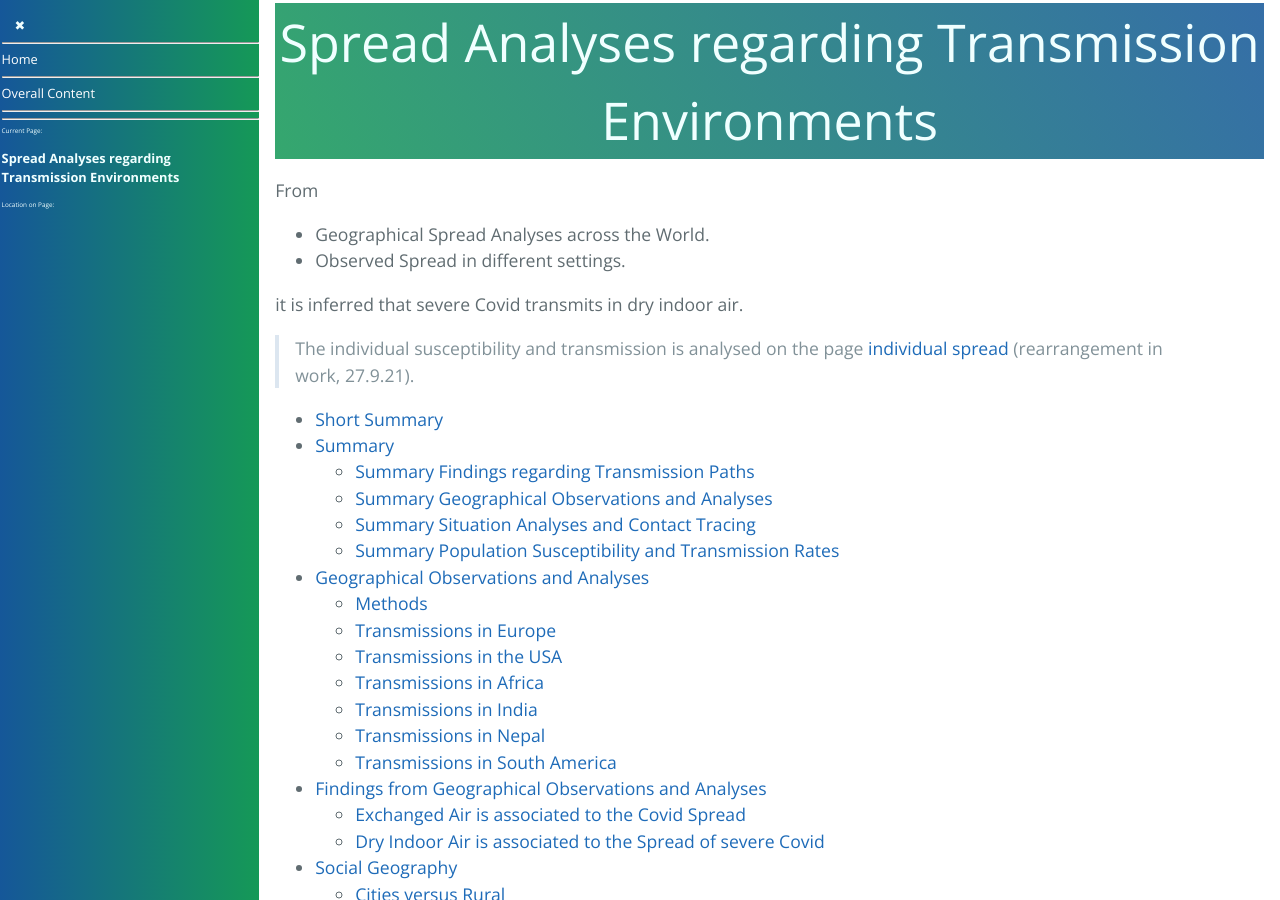
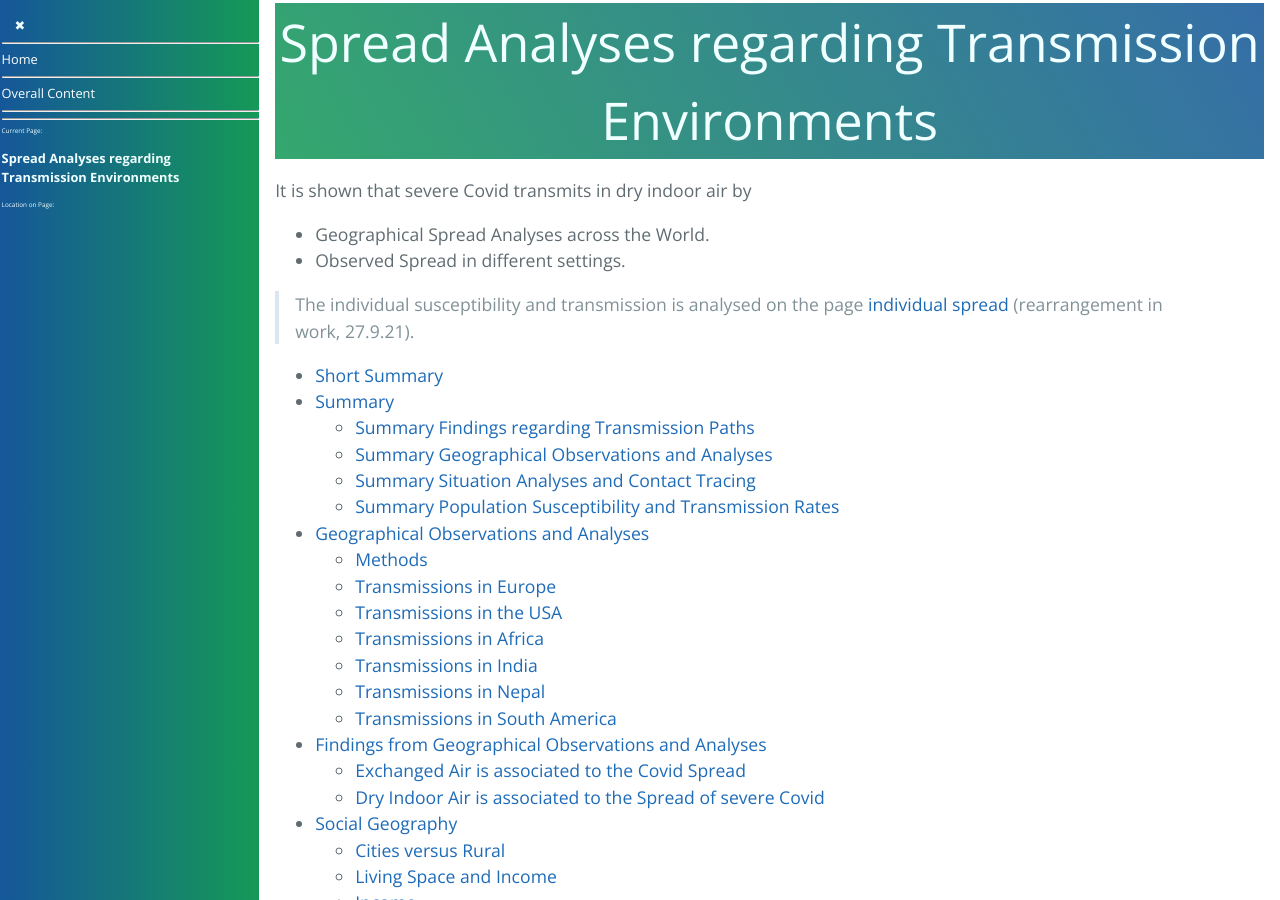
Before and after one commit to forestgrape/coronavirus, a Jekyll site: the page built from 5_epidemiological/spread_analyses.md, in a window 1280 px wide and 900 px high. Built offline with Jekyll 4.4.1, drawn with Linux system fonts in a browser that asks for light colours; our own code applies the rules of GitHub Pages for plain Markdown files.

Commit message:
formulation

```diff
--- a/5_epidemiological/spread_analyses.md
+++ b/5_epidemiological/spread_analyses.md
@@ -1,11 +1,8 @@
 
 # Spread Analyses regarding Transmission Environments
-From
+It is shown that severe Covid transmits in dry indoor air by
 * Geographical Spread Analyses across the World.
 * Observed Spread in different settings.
-
-it is inferred that severe Covid transmits in dry indoor air.
-
 
 
 > The individual susceptibility and transmission is analysed on the page [individual spread](./individual_susceptibility_and_transmission.md) (rearrangement in work, 27.9.21).
```
